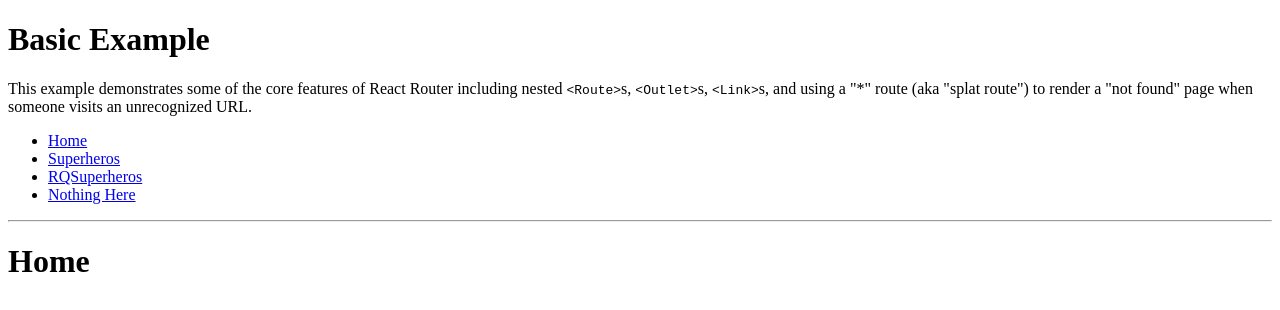
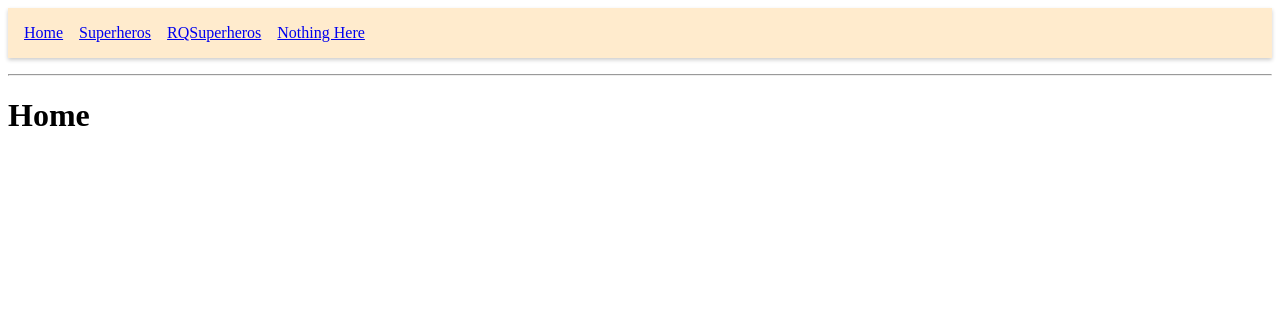
Before and after one commit to saiffardin/demo-react-query, a React (Vite) app: page / in a window 1280 px wide. Shown: the top 310 px of the page. Built offline with nearby package versions, Linux system fonts and the light colour scheme.

Commit message:
css added

```diff
--- a/src/App.css
+++ b/src/App.css
@@ -0,0 +1,12 @@
+nav ul {
+  display: flex;
+  background-color: blanchedalmond;
+  margin-block-start: 0;
+  padding: 16px;
+  box-shadow: 0 2px 4px rgba(0, 0, 0, 0.2);
+}
+
+nav ul li {
+  list-style-type: none;
+  margin-right: 16px;
+}
--- a/src/App.tsx
+++ b/src/App.tsx
@@ -10,28 +10,11 @@
 
   return (
     <div>
-      <h1>Basic Example</h1>
-
-      <p>
-        This example demonstrates some of the core features of React Router
-        including nested <code>&lt;Route&gt;</code>s,{" "}
-        <code>&lt;Outlet&gt;</code>s, <code>&lt;Link&gt;</code>s, and using a
-        "*" route (aka "splat route") to render a "not found" page when someone
-        visits an unrecognized URL.
-      </p>
-
-      {/* Routes nest inside one another. Nested route paths build upon
-            parent route paths, and nested route elements render inside
-            parent route elements. See the note about <Outlet> below. */}
       <Routes>
         <Route path="/" element={<Layout />}>
           <Route index element={<Home />} />
           <Route path="super-heros" element={<Superheros />} />
           <Route path="rq-super-heros" element={<RQSuperheros />} />
-
-          {/* Using path="*"" means "match anything", so this route
-                acts like a catch-all for URLs that we don't have explicit
-                routes for. */}
           <Route path="*" element={<NoMatch />} />
         </Route>
       </Routes>
--- a/src/components/Layout.page.tsx
+++ b/src/components/Layout.page.tsx
@@ -2,9 +2,7 @@
 
 const Layout = () => {
   return (
-    <div>
-      {/* A "layout route" is a good place to put markup you want to
-          share across all the pages on your site, like navigation. */}
+    <>
       <nav>
         <ul>
           <li>
@@ -24,11 +22,8 @@
 
       <hr />
 
-      {/* An <Outlet> renders whatever child route is currently active,
-          so you can think about this <Outlet> as a placeholder for
-          the child routes we defined above. */}
       <Outlet />
-    </div>
+    </>
   );
 };
 
```
